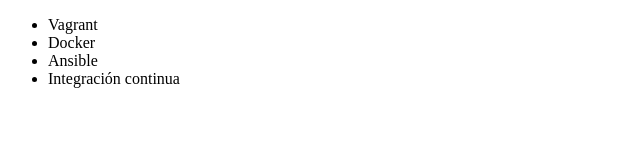
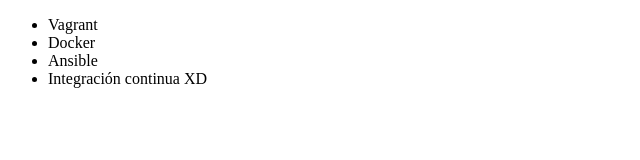
Before and after one commit to irvingbttk/alura-git, a plain HTML site: page index.html in a window 1280 px wide. Shown: the full height of the page, 0-640 px from the left. Drawn offline with Linux system fonts and the light colour scheme.

Commit message:
Arreglado acento y agregado XD

```diff
--- a/index.html
+++ b/index.html
@@ -9,7 +9,7 @@
          <li> Vagrant </li>
          <li> Docker </li>
          <li> Ansible </li>
-         <li> Integración continua </li>
+         <li> Integración continua XD</li>
      </ul>
 </body>
 </html>
```
